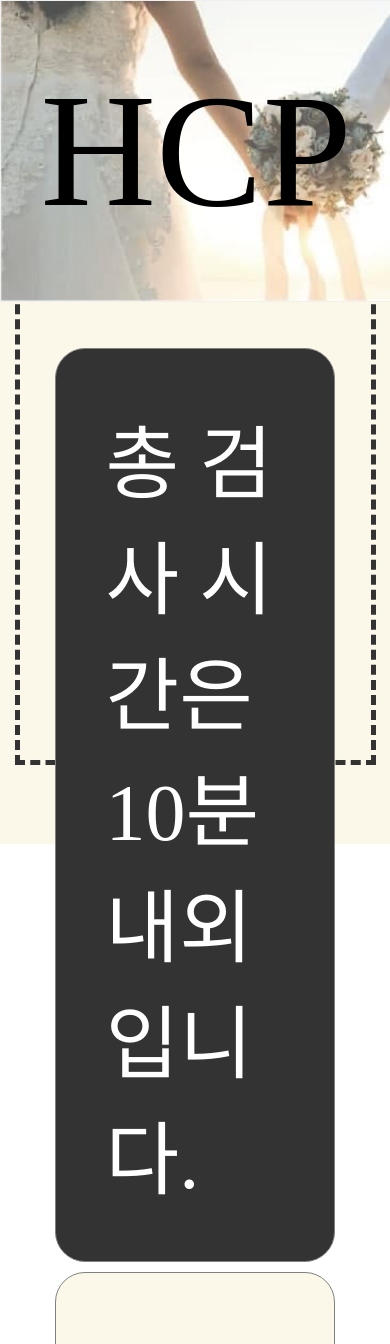
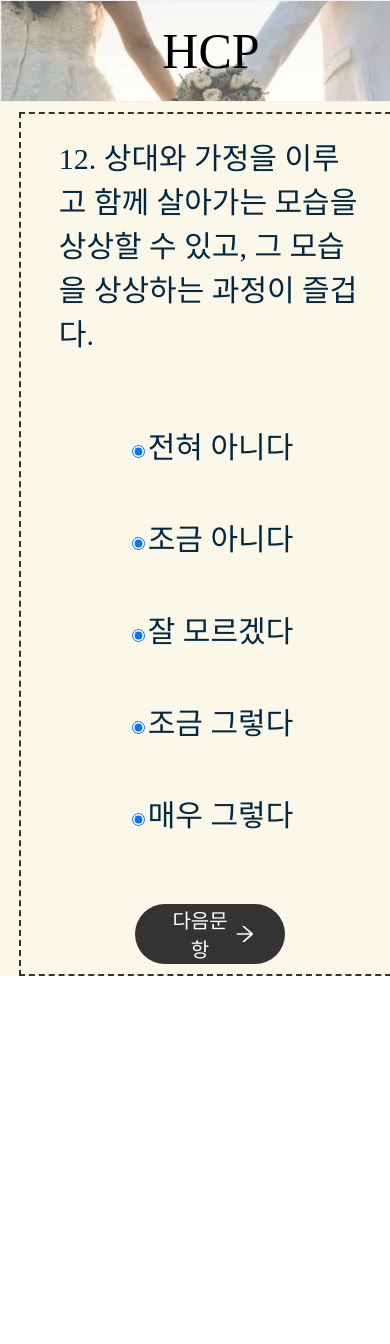
Before and after one commit to hyukyyy/hcp, a React (Create React App) app in the folder hcp/: page / in a window 390 px wide. Shown: the top 1344 px of the page. After the commit the page ends 976 px from the top, so only its background shows below. Built offline with nearby package versions, Linux system fonts and the light colour scheme; a web font is replaced by a local one.

Commit message:
css 모바일 수정

```diff
--- a/hcp/src/App.js
+++ b/hcp/src/App.js
@@ -9,19 +9,20 @@ import "./styles/reset.css";
 
 function App() {
   const questionLength = questions.length;
-  const [index, setIndex] = useState(0);
+  const [index, setIndex] = useState(15);
 
   return (
     <div
       style={{
         display: "flex",
         flexDirection: "column",
-        height: "100vh",
+        height: "100%",
+        width: 420,
         fontFamily: "'Yeon Sung', 'cursive'",
       }}
     >
       <Header />
-
+      <div style={{ height: 660 }}>
         {index === 0 ? (
           <Intro nextPage={() => setIndex(index + 1)} />
         ) : index === questionLength ? (
@@ -34,6 +35,7 @@ function App() {
           />
         )}
       </div>
+    </div>
   );
 }
 
--- a/hcp/src/components/Ending.js
+++ b/hcp/src/components/Ending.js
@@ -37,13 +37,14 @@ const Ending = ({ nextPage }) => {
     >
       <div
         style={{
-          width: "90vw",
-          height: "80vh",
+          width: "90%",
+          height: "80%",
           display: "flex",
           alignItems: "center",
           justifyContent: "center",
+          marginTop: 10,
 
-          borderWidth: 5,
+          borderWidth: 2,
           borderStyle: "dashed",
           borderColor: "#333333",
         }}
@@ -60,8 +61,9 @@ const Ending = ({ nextPage }) => {
         >
           <div
             style={{
-              fontSize: "5rem",
+              fontSize: 30,
               marginBottom: "3rem",
+              marginTop: 20,
               fontFamily: "'Petit Formal Script', 'cursive'",
             }}
           >
--- a/hcp/src/components/FakeCounting.js
+++ b/hcp/src/components/FakeCounting.js
@@ -5,16 +5,16 @@ const FakeCounting = () => {
     <div
       style={{
         width: "80%",
-        height: "30%",
+        height: 720,
         display: "flex",
         flexDirection: "column",
         justifyContent: "center",
         alignItems: "center",
-        fontSize: "30rem",
+        fontSize: 50,
       }}
     >
       <SyncOutlined spin />
-      <div style={{ fontSize: "5rem", marginTop: 100 }}>
+      <div style={{ fontSize: 25, marginTop: 100 }}>
         결과를 분석하는 중입니다...
       </div>
     </div>
--- a/hcp/src/components/Header.js
+++ b/hcp/src/components/Header.js
@@ -2,18 +2,17 @@ const Header = () => {
   return (
     <div
       style={{
-        height: 300,
+        height: 100,
         width: "100%",
         background: require("../img/marriage_opacity.jpg").default,
         backgroundColor: "white",
-
         display: "flex",
         justifyContent: "center",
         alignItems: "center",
         fontFamily: "'Petit Formal Script', 'cursive'",
 
         color: "black",
-        fontSize: "10rem",
+        fontSize: 50,
 
         borderWidth: 1,
         borderStyle: "solid",
--- a/hcp/src/components/Intro.js
+++ b/hcp/src/components/Intro.js
@@ -17,13 +17,14 @@ const Intro = ({ nextPage }) => {
       <div
         style={{
           //   background: "white",
-          width: "90vw",
-          height: "80vh",
+          width: "90%",
+          height: "100%",
           display: "flex",
           alignItems: "center",
           justifyContent: "center",
+          marginTop: 10,
 
-          borderWidth: 5,
+          borderWidth: 2,
           borderStyle: "dashed",
           borderColor: "#333333",
         }}
@@ -31,17 +32,18 @@ const Intro = ({ nextPage }) => {
         <div
           style={{
             width: "80%",
-            height: "90%",
+            height: 860,
             display: "flex",
             flexDirection: "column",
             alignItems: "center",
-            justifyContent: "space-between",
+            justifyContent: "space-around",
+            marginTop: 20,
           }}
         >
           <div
             style={{
-              fontSize: "5rem",
-              marginBottom: "3rem",
+              fontSize: 30,
+              marginBottom: 10,
               fontFamily: "'Petit Formal Script', 'cursive'",
             }}
           >
@@ -51,18 +53,22 @@ const Intro = ({ nextPage }) => {
             style={{
               flex: 1,
               width: "100%",
-              fontSize: "5rem",
+              fontSize: 20,
               marginBottom: "3rem",
               textOverflow: "unset",
               fontFamily: "'Yeon Sung', 'cursive'",
+
+              display: "flex",
+              flexDirection: "column",
+              justifyContent: "center",
             }}
           >
             <div
               style={{
                 display: "flex",
-                height: 1200,
+                height: 300,
                 // opacity: 0.5,
-                fontSize: "5rem",
+                fontSize: 20,
                 color: "white",
                 flexDirection: "column",
                 marginBottom: 50,
@@ -72,7 +78,7 @@ const Intro = ({ nextPage }) => {
                 style={{
                   flex: 4,
                   color: "white",
-                  padding: 50,
+                  padding: 10,
                   background: "#333333",
                   borderRadius: 30,
                   display: "flex",
@@ -91,7 +97,7 @@ const Intro = ({ nextPage }) => {
                 style={{
                   flex: 4,
                   color: "black",
-                  padding: 50,
+                  padding: 10,
                   background: "#FBF7E9",
                   borderRadius: 30,
                   display: "flex",
@@ -110,7 +116,7 @@ const Intro = ({ nextPage }) => {
                 style={{
                   flex: 4,
                   color: "white",
-                  padding: 50,
+                  padding: 10,
                   background: "#FC674E",
                   borderRadius: 30,
                   display: "flex",
@@ -145,12 +151,12 @@ const Intro = ({ nextPage }) => {
                 정확도를 향상 시킬 수 있습니다.
               </div> */}
             </div>
-            <div style={{ padding: 30, marginBottom: 50 }}>
+            <div style={{ padding: 10, marginBottom: 10, textAlign: "center" }}>
               본 검사는 회원님의 질문에 대한
               <br />
               답과 활동을 기반으로 진행됩니다.
             </div>
-            <div style={{ padding: 30 }}>
+            <div style={{ padding: 10, marginBottom: 10, textAlign: "center" }}>
               더 자세한 정보를 원하실 경우
               <br />
               추가 링크를 이용해주세요.
@@ -159,15 +165,18 @@ const Intro = ({ nextPage }) => {
           <Button
             onClick={() => nextPage()}
             style={{
-              width: "30rem",
-              height: "10rem",
+              display: "flex",
+              alignItems: "center",
+              width: 150,
+              height: 50,
               borderRadius: 100,
               borderWidth: 0,
               background: "#333333",
               color: "white",
               padding: 30,
+              marginBottom: 10,
 
-              fontSize: "5rem",
+              fontSize: 20,
               fontFamily: "'Yeon Sung', 'cursive'",
             }}
           >
--- a/hcp/src/components/Questions.js
+++ b/hcp/src/components/Questions.js
@@ -16,13 +16,14 @@ const Questions = ({ question, nextPage }) => {
     >
       <div
         style={{
-          width: "90vw",
-          height: "80vh",
+          width: "90%",
+          height: "80%",
           display: "flex",
           alignItems: "center",
           justifyContent: "center",
+          marginTop: 10,
 
-          borderWidth: 5,
+          borderWidth: 2,
           borderStyle: "dashed",
           borderColor: "#333333",
         }}
@@ -30,14 +31,14 @@ const Questions = ({ question, nextPage }) => {
         <div
           style={{
             width: "80%",
-            height: "90%",
+            height: 860,
             display: "flex",
             flexDirection: "column",
             alignItems: "center",
             justifyContent: "space-between",
           }}
         >
-          <div style={{ fontSize: "7rem", marginBottom: "3rem" }}>
+          <div style={{ fontSize: 30, marginBottom: "3rem", marginTop: 20 }}>
             {question.title}
           </div>
           <Radio.Group>
@@ -46,7 +47,7 @@ const Questions = ({ question, nextPage }) => {
                 <Radio
                   style={{
                     display: "block",
-                    fontSize: "7rem",
+                    fontSize: 30,
                     marginBottom: "3rem",
                   }}
                 >
@@ -58,19 +59,30 @@ const Questions = ({ question, nextPage }) => {
           <Button
             onClick={() => nextPage()}
             style={{
-              width: "30rem",
-              height: "10rem",
+              display: "flex",
+              alignItems: "center",
+
+              width: 150,
+              height: 50,
               borderRadius: 100,
               borderWidth: 0,
               background: "#333333",
               color: "white",
               padding: 30,
+              marginBottom: 10,
 
-              fontSize: "5rem",
+              fontSize: 20,
               fontFamily: "'Yeon Sung', 'cursive'",
             }}
           >
-            <div style={{ color: "white" }}>
+            <div
+              style={{
+                color: "white",
+                display: "flex",
+                justifyContent: "center",
+                alignItems: "center",
+              }}
+            >
               다음문항 <ArrowRightOutlined />
             </div>
           </Button>
--- a/hcp/src/components/video/Finale.js
+++ b/hcp/src/components/video/Finale.js
@@ -46,19 +46,19 @@ const Finale = ({ getFinal }) => {
       <div
         style={{
           width: "100%",
-          height: "90%",
           display: "flex",
           flexDirection: "column",
           alignItems: "center",
           justifyContent: "space-between",
-          marginBottom: 100,
+          marginBottom: 30,
+          fontSize: 30,
         }}
       >
         분석결과
       </div>
       <div
         style={{
-          fontSize: "5rem",
+          fontSize: 20,
         }}
       >
         {timePass >= 1 && (
@@ -101,15 +101,18 @@ const Finale = ({ getFinal }) => {
           <Button
             onClick={() => getFinal()}
             style={{
-              width: "30rem",
-              height: "10rem",
+              display: "flex",
+              alignItems: "center",
+
+              width: 150,
+              height: 50,
               borderRadius: 100,
               borderWidth: 0,
               background: "#333333",
               color: "white",
               padding: 30,
 
-              fontSize: "5rem",
+              fontSize: 20,
               fontFamily: "'Yeon Sung', 'cursive'",
             }}
           >
--- a/hcp/src/styles/index.css
+++ b/hcp/src/styles/index.css
@@ -73,7 +73,7 @@
 }
 
 .progressBar {
-  width: 65vw;
+  width: 65%;
   height: 3px;
   background-color: gray;
   border-radius: 1.5px;
@@ -90,7 +90,7 @@
   position: absolute;
   top: 0px;
   margin: 0;
-  width: 65vw;
+  width: 65%;
   height: 3px;
   background-color: transparent;
   border-radius: 1.5px;
--- a/hcp/src/styles/reset.css
+++ b/hcp/src/styles/reset.css
@@ -93,6 +93,10 @@ video {
   vertical-align: baseline;
   /* font-family: "Noto sans KR", sans-serif; */
 }
+html {
+  font-size: 10;
+  height: 800;
+}
 /* HTML5 display-role reset for older browsers */
 article,
 aside,
@@ -140,11 +144,10 @@ span.ant-radio {
   height: 100%;
 } */
 .headerWrapper {
-  position: absolute;
-  height: 300;
+  /* position: absolute; */
+  /* height: 300; */
   background: url("../img/marriage_opacity.jpg");
   background-size: cover;
-
   display: "flex";
   justify-content: "center";
   align-items: "center";
```
Lines whose indentation alone changed are shown as unchanged.
